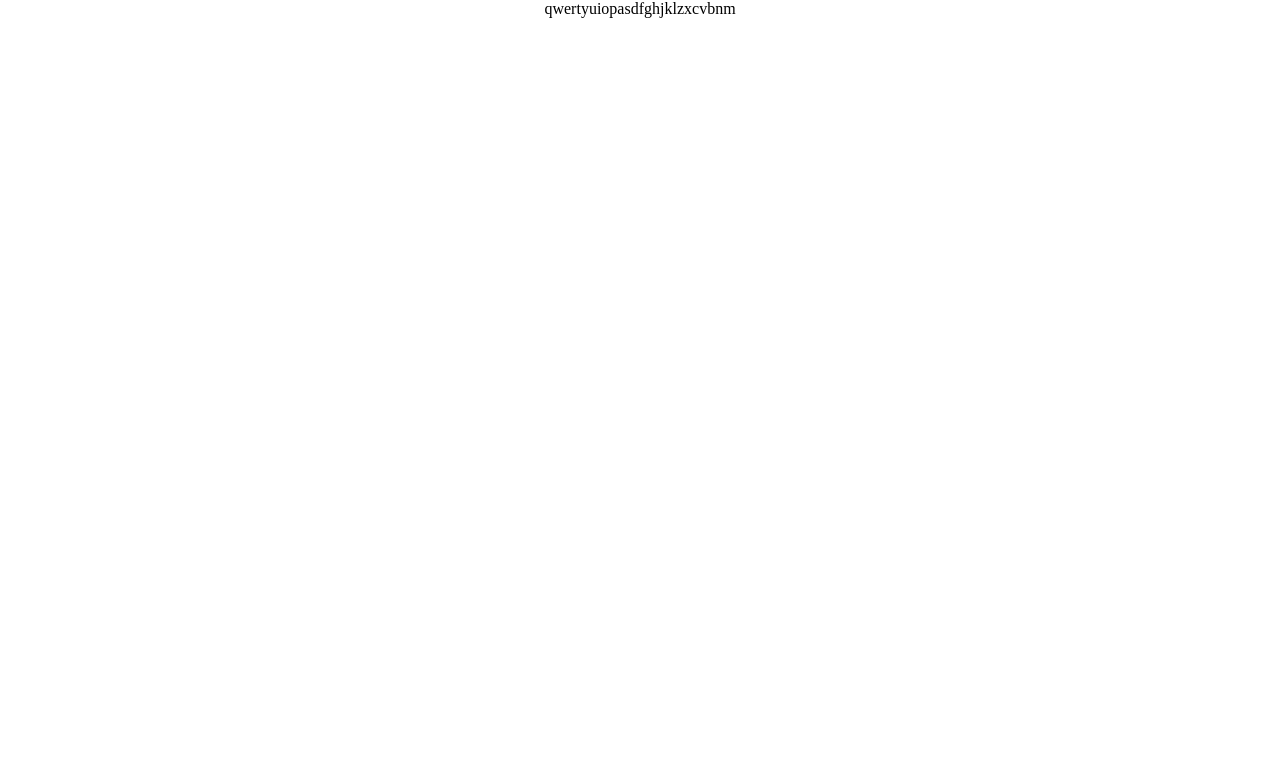
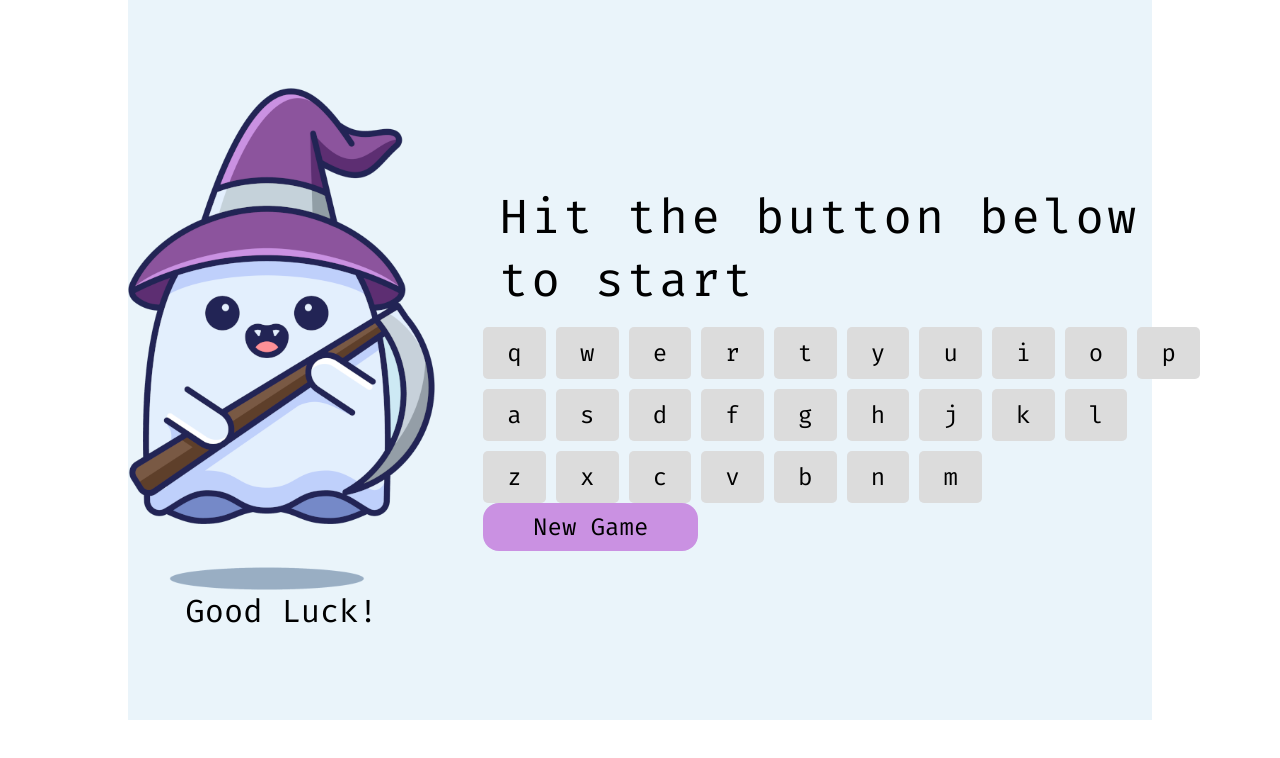
Before and after one commit to d-zienke/Ghostman, a React (Vite) app: page / in a window 1280 px wide. Shown: the top 758 px of the page. Built offline with nearby package versions, Linux system fonts and the light colour scheme.

Commit message:
Rename `App` component to `Ghostman` and refactor
* React component `App` has been renamed in order to prepare it for future modifications;
* component has been updated with DOM-elements structure;
* styling needs to be refactored

```diff
--- a/src/App.jsx
+++ /dev/null
@@ -1,12 +0,0 @@
-import React from "react"
-import Keyboard from "./components/keyboard.jsx"
-
-function App() {
-  return (
-    <div className="app">
-      <Keyboard />
-    </div>
-  )
-}
-
-export default App
--- /dev/null
+++ b/src/Ghostman.jsx
@@ -0,0 +1,31 @@
+import React from "react"
+import Keyboard from "./components/Keyboard.jsx"
+
+import picGameOff from "./assets/images/ghost_game-off.png"
+import picGameOn from "./assets/images/ghost_game-on.png"
+import picGameOver from "./assets/images/ghost_game-over.png"
+import picGameWon from "./assets/images/ghost_game-won.png"
+
+function Ghostman() {
+  return (
+    <main className="Ghostman">
+      <section className="Ghostman__status">
+        <div className="Ghostman__picture-container">
+          <img className="Ghostman__picture" src={picGameOff} alt="ghost picture" />
+          <p className="Ghostman__status-msg">Good Luck!</p>
+        </div>
+      </section>
+      <section className="Ghostman__controls">
+        <div className="Ghostman__puzzle-container">
+          <p className="Ghostman__puzzle">
+            {false ? "h____ _____" : "Hit the button below to start"}
+          </p>
+        </div>
+        <Keyboard />
+        <a className="Ghostman__button">New Game</a>
+      </section>
+    </main>
+  )
+}
+
+export default Ghostman
--- a/src/assets/css/main.css
+++ b/src/assets/css/main.css
@@ -20,21 +20,74 @@ img {
   max-width: 100%;
 }
 
-.keyboard {
+.Ghostman {
+  display: grid;
+  grid-template-columns: 30% 70%;
+  column-gap: 3rem;
+  height: 90vh;
+  max-width: 80vw;
+  background-color: #EAF4FA;
+  font-family: "Fira Code", monospace;
+}
+.Ghostman__status {
+  display: grid;
+  justify-content: center;
+  align-content: center;
+}
+.Ghostman__picture-container {
+  display: flex;
+  flex-direction: column;
+  justify-content: center;
+  align-items: center;
+}
+.Ghostman__picture {
+  max-width: 100%;
+}
+.Ghostman__status-msg {
+  font-size: 2rem;
+}
+.Ghostman__controls {
+  display: grid;
+  justify-content: center;
+  align-content: center;
+}
+.Ghostman__puzzle-container {
+  display: flex;
+  flex-wrap: wrap;
+  max-width: 100%;
+  padding: 1rem;
+}
+.Ghostman__puzzle {
+  font-size: 3rem;
+  letter-spacing: 0.2rem;
+}
+.Ghostman__button {
+  max-width: 30%;
+  padding: 0.5rem 1rem;
+  background-color: #CA91E2;
+  border-radius: 1rem;
+  display: flex;
+  justify-content: center;
+  align-items: center;
+  font-size: 1.5rem;
+}
+
+.Keyboard {
   display: grid;
   grid-template-columns: repeat(10, 1fr);
   grid-gap: 10px;
+  max-width: 100%;
 }
-.keyboard__row-1 {
+.Keyboard__row-1 {
   grid-row: 1;
 }
-.keyboard__row-2 {
+.Keyboard__row-2 {
   grid-row: 2;
 }
-.keyboard__row-3 {
+.Keyboard__row-3 {
   grid-row: 3;
 }
-.keyboard__key {
+.Keyboard__key {
   display: flex;
   justify-content: center;
   align-items: center;
@@ -44,7 +97,7 @@ img {
   font-size: 24px;
   cursor: pointer;
 }
-.keyboard__key:hover {
+.Keyboard__key:hover {
   background-color: #BEBEBE;
 }
 
--- /dev/null
+++ b/src/assets/scss/components/_Ghostman.scss
@@ -0,0 +1,61 @@
+@use '../abstracts/variables' as var;
+
+.Ghostman {
+    display: grid;
+    grid-template-columns: 30% 70%;
+    column-gap: 3rem;
+    height: 90vh;
+    max-width: 80vw;
+    background-color: var.$color-primary;
+    font-family: 'Fira Code', monospace;
+
+    &__status {
+        display: grid;
+        justify-content: center;
+        align-content: center;
+    }
+
+    &__picture-container {
+        display: flex;
+        flex-direction: column;
+        justify-content: center;
+        align-items: center;
+    }
+
+    &__picture {
+        max-width: 100%;
+    }
+
+    &__status-msg {
+        font-size: 2rem;
+    }
+
+    &__controls {
+        display: grid;
+        justify-content: center;
+        align-content: center;
+    }
+
+    &__puzzle-container {
+        display: flex;
+        flex-wrap: wrap;
+        max-width: 100%;
+        padding: 1rem;
+    }
+
+    &__puzzle {
+        font-size: 3rem;
+		letter-spacing: 0.2rem;
+    }
+
+	&__button {
+		max-width: 30%;
+		padding: .5rem 1rem;
+		background-color: var.$color-accent;
+		border-radius: 1rem;
+		display: flex;
+		justify-content: center;
+		align-items: center;
+		font-size: 1.5rem;
+	}
+}
--- a/src/assets/scss/main.scss
+++ b/src/assets/scss/main.scss
@@ -5,4 +5,5 @@
 @forward "base";
 
 // React components
-@forward "components/keyboard";
+@forward "components/Ghostman";
+@forward "components/Keyboard";
--- a/src/main.jsx
+++ b/src/main.jsx
@@ -1,10 +1,10 @@
 import React from 'react'
 import ReactDOM from 'react-dom/client'
-import App from './App'
+import Ghostman from './Ghostman'
 
 const root = ReactDOM.createRoot(document.getElementById('root'))
 root.render(
   <React.StrictMode>
-    <App />
+    <Ghostman />
   </React.StrictMode>
 )
```
Also changed, not shown: 1 other file (tests, documents, lock files or other folders).
